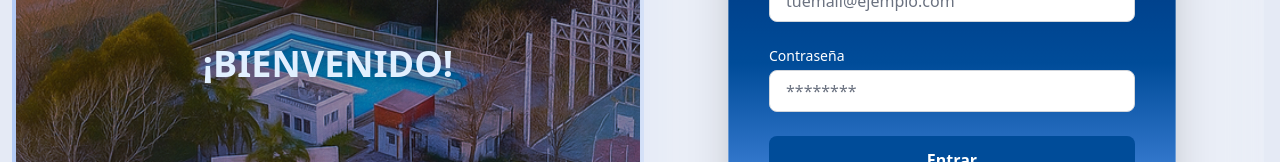
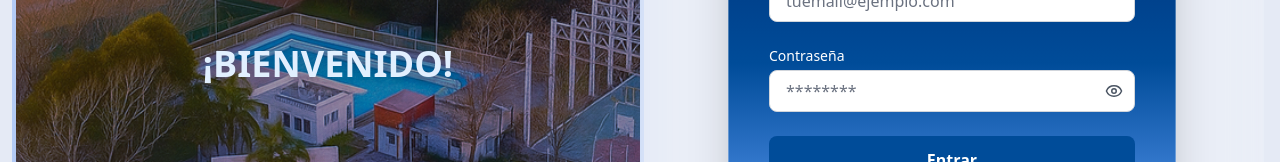
Before and after one commit to JosePolvora/VecinalFront, a React (Vite) app: page /login in a window 1280 px wide. Shown: the part 488-650 px from the top of the page. Built offline with nearby package versions, Linux system fonts and the light colour scheme.

Commit message:
actualizacion de login

```diff
--- a/src/paginas/Login.jsx
+++ b/src/paginas/Login.jsx
@@ -1,9 +1,166 @@
+// import React, { useState, useEffect } from "react";
+// import { useNavigate } from "react-router-dom";
+// import axios from "axios";
+// import Swal from "sweetalert2"; // <-- Importa SweetAlert2
+// import algarrobo from "../imagenes/imgLogin/algarrobo.png";
+
+// import { API_URL } from "../config";
+
+// export default function Login({ onLogin }) {
+//   const [correo, setCorreo] = useState("");
+//   const [clave, setClave] = useState("");
+//   const [error, setError] = useState("");
+//   const [cargando, setCargando] = useState(false);
+//   const navigate = useNavigate();
+
+//   useEffect(() => {
+//     const token = localStorage.getItem("token");
+//     if (token) {
+//       navigate("/adminpanel", { replace: true });
+//     }
+//   }, []);
+
+//   const handleSubmit = async (e) => {
+//     e.preventDefault();
+//     setError("");
+//     setCargando(true);
+
+//     try {
+//       //const res = await axios.post("http://localhost:3000/api/login",
+//       const res = await axios.post(`${API_URL}/login`, {
+//         correo,
+//         clave,
+//       });
+
+//       localStorage.setItem("token", res.data.token);
+//       localStorage.setItem("usuario", JSON.stringify(res.data.usuario));
+
+//       if (onLogin) onLogin(res.data.usuario);
+
+//       navigate("/adminpanel", { replace: true });
+//     } catch (err) {
+//       setError(err.response?.data?.message || "Error de conexión");
+//     } finally {
+//       setCargando(false);
+//     }
+//   };
+
+//   // Función para pedir clave de autorización con SweetAlert2
+//   const pedirClaveAutorizacion = async () => {
+//     const { value: clave } = await Swal.fire({
+//       title: "Clave de autorización",
+//       input: "password",
+//       inputLabel: "Ingresa la clave para poder registrarte",
+//       inputPlaceholder: "Clave secreta",
+//       inputAttributes: {
+//         maxlength: 50,
+//         autocapitalize: "off",
+//         autocorrect: "off",
+//       },
+//       showCancelButton: true,
+//     });
+
+//     if (clave) {
+//       if (clave === "CvSantaIsabel2*") {
+//         // acá poné tu clave real
+//         navigate("/registro");
+//       } else {
+//         Swal.fire({
+//           icon: "error",
+//           title: "Clave incorrecta",
+//           text: "No tienes acceso al registro.",
+//         });
+//       }
+//     }
+//   };
+
+//   return (
+//     <div className="min-h-screen flex">
+//       {/* LADO IZQUIERDO - Imagen */}
+
+//       <div className="w-1/2 hidden md:block relative overflow-hidden ring-4 ring-blue-500/30 rounded-xl">
+//         <img
+//           src={algarrobo}
+//           alt="Login visual"
+//           className="w-full h-full object-cover scale-100 hover:scale-110 transition-transform duration-[3000ms] brightness-75"
+//         />
+//         <div className="absolute inset-0 bg-gradient-to-b from-blue-900/30 via-blue-800/40 to-blue-700/60 transition-opacity duration-700 mix-blend-overlay"></div>
+//         <div className="absolute inset-0 flex items-center justify-center z-10 px-8">
+//           <div className="text-white text-center space-y-4 animate-fade-in drop-shadow-lg">
+//             <h1 className="text-4xl font-bold text-blue-100 animate-pulse uppercase">
+//               ¡Bienvenido!
+//             </h1>
+//           </div>
+//         </div>
+//       </div>
+
+//       {/* LADO DERECHO - Login */}
+//       <div className="w-full md:w-1/2 flex justify-center items-center bg-white/20 backdrop-blur-lg p-6">
+//         <form
+//           onSubmit={handleSubmit}
+//           className="bg-gradient-to-b from-[#002c73] via-[#004c99] to-[#66a3ff] p-10 rounded-2xl text-white space-y-6 w-full max-w-md shadow-2xl border border-white/30"
+//         >
+//           <h2 className="text-2xl font-bold text-center">INICIAR SESIÓN</h2>
+
+//           <div>
+//             <label className="block mb-1 text-sm font-medium">Correo</label>
+//             <input
+//               type="email"
+//               value={correo}
+//               onChange={(e) => setCorreo(e.target.value)}
+//               required
+//               className="w-full px-4 py-2 bg-white border border-gray-300 rounded-lg focus:outline-none focus:ring-2 focus:ring-[#004c99] text-[#002c73]"
+//               placeholder="tuemail@ejemplo.com"
+//             />
+//           </div>
+
+//           <div>
+//             <label className="block mb-1 text-sm font-medium">Contraseña</label>
+//             <input
+//               type="password"
+//               value={clave}
+//               onChange={(e) => setClave(e.target.value)}
+//               required
+//               className="w-full px-4 py-2 bg-white border border-gray-300 rounded-lg focus:outline-none focus:ring-2 focus:ring-[#004c99] text-[#002c73]"
+//               placeholder="********"
+//             />
+//           </div>
+
+//           {error && (
+//             <p className="text-center text-sm mt-2 text-red-500 font-semibold">
+//               {error}
+//             </p>
+//           )}
+
+//           <button
+//             type="submit"
+//             disabled={cargando}
+//             className="w-full py-3 bg-[#004c99] text-white font-bold rounded-lg hover:bg-[#003366] transition"
+//           >
+//             {cargando ? "Cargando..." : "Entrar"}
+//           </button>
+
+//           <p className="text-center text-sm text-white mt-4">
+//             ¿No tienes usuario?{" "}
+//             <span
+//               onClick={pedirClaveAutorizacion}
+//               className="underline cursor-pointer hover:text-blue-200 transition"
+//             >
+//               Regístrate aquí
+//             </span>
+//           </p>
+//         </form>
+//       </div>
+//     </div>
+//   );
+// }
+
 import React, { useState, useEffect } from "react";
 import { useNavigate } from "react-router-dom";
 import axios from "axios";
 import Swal from "sweetalert2"; // <-- Importa SweetAlert2
 import algarrobo from "../imagenes/imgLogin/algarrobo.png";
-
+import { Eye, EyeOff } from "lucide-react"; // Iconos de ojo
 import { API_URL } from "../config";
 
 export default function Login({ onLogin }) {
@@ -11,6 +168,7 @@
   const [clave, setClave] = useState("");
   const [error, setError] = useState("");
   const [cargando, setCargando] = useState(false);
+  const [mostrarClave, setMostrarClave] = useState(false); // <-- Estado para mostrar/ocultar
   const navigate = useNavigate();
 
   useEffect(() => {
@@ -26,17 +184,10 @@
     setCargando(true);
 
     try {
-      //const res = await axios.post("http://localhost:3000/api/login",
-      const res = await axios.post(`${API_URL}/login`, {
-        correo,
-        clave,
-      });
-
+      const res = await axios.post(`${API_URL}/login`, { correo, clave });
       localStorage.setItem("token", res.data.token);
       localStorage.setItem("usuario", JSON.stringify(res.data.usuario));
-
       if (onLogin) onLogin(res.data.usuario);
-
       navigate("/adminpanel", { replace: true });
     } catch (err) {
       setError(err.response?.data?.message || "Error de conexión");
@@ -45,7 +196,6 @@
     }
   };
 
-  // Función para pedir clave de autorización con SweetAlert2
   const pedirClaveAutorizacion = async () => {
     const { value: clave } = await Swal.fire({
       title: "Clave de autorización",
@@ -62,7 +212,6 @@
 
     if (clave) {
       if (clave === "CvSantaIsabel2*") {
-        // acá poné tu clave real
         navigate("/registro");
       } else {
         Swal.fire({
@@ -77,7 +226,6 @@
   return (
     <div className="min-h-screen flex">
       {/* LADO IZQUIERDO - Imagen */}
-
       <div className="w-1/2 hidden md:block relative overflow-hidden ring-4 ring-blue-500/30 rounded-xl">
         <img
           src={algarrobo}
@@ -116,14 +264,24 @@
 
           <div>
             <label className="block mb-1 text-sm font-medium">Contraseña</label>
+
+            <div className="relative">
               <input
-              type="password"
+                type={mostrarClave ? "text" : "password"}
                 value={clave}
                 onChange={(e) => setClave(e.target.value)}
                 required
                 className="w-full px-4 py-2 bg-white border border-gray-300 rounded-lg focus:outline-none focus:ring-2 focus:ring-[#004c99] text-[#002c73]"
                 placeholder="********"
               />
+              <button
+                type="button"
+                onClick={() => setMostrarClave(!mostrarClave)}
+                className="absolute right-3 top-1/2 -translate-y-1/2 text-gray-600 hover:text-gray-900"
+              >
+                {mostrarClave ? <EyeOff size={18} /> : <Eye size={18} />}
+              </button>
+            </div>
           </div>
 
           {error && (
```
Lines whose indentation alone changed are shown as unchanged.
